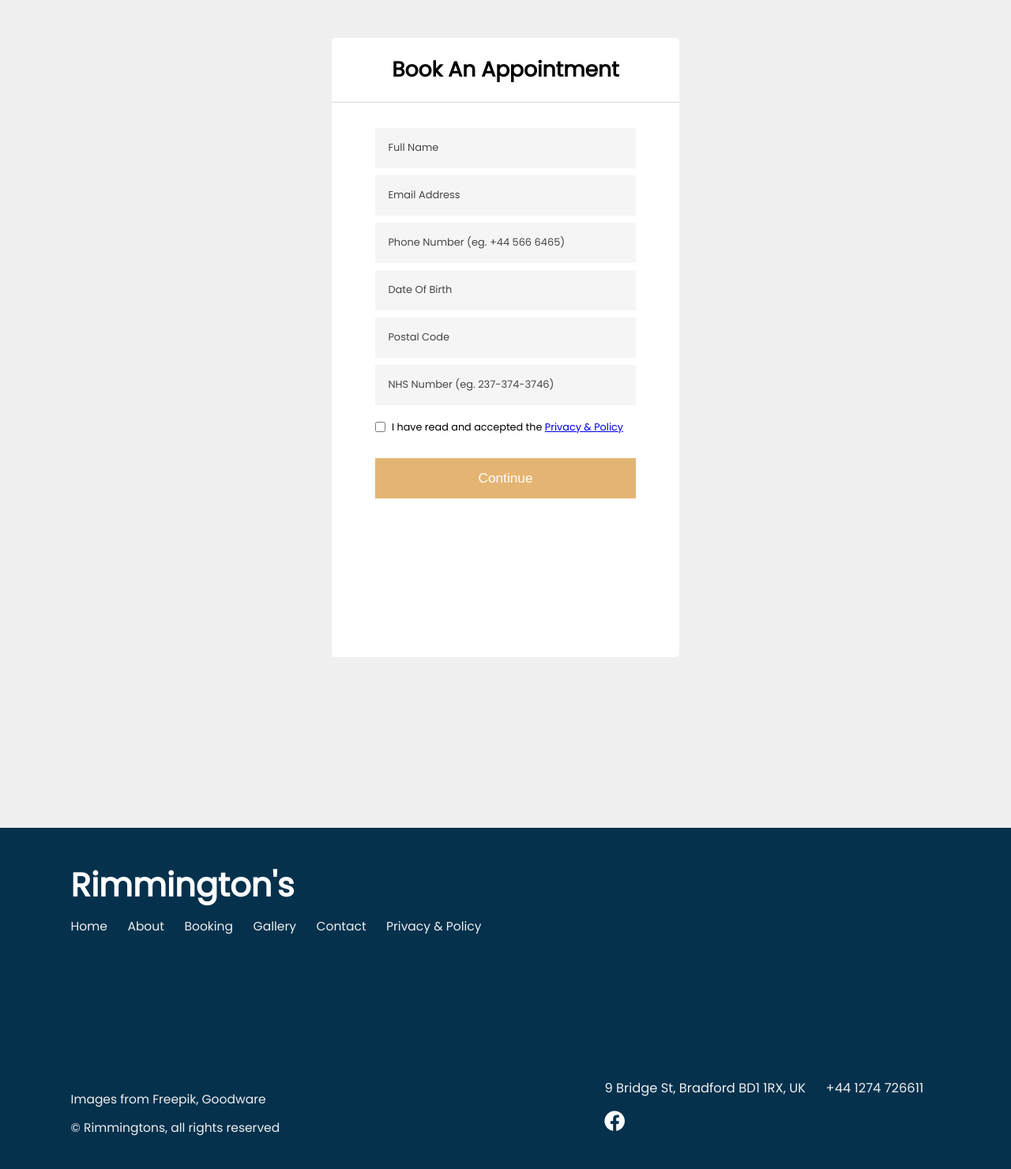
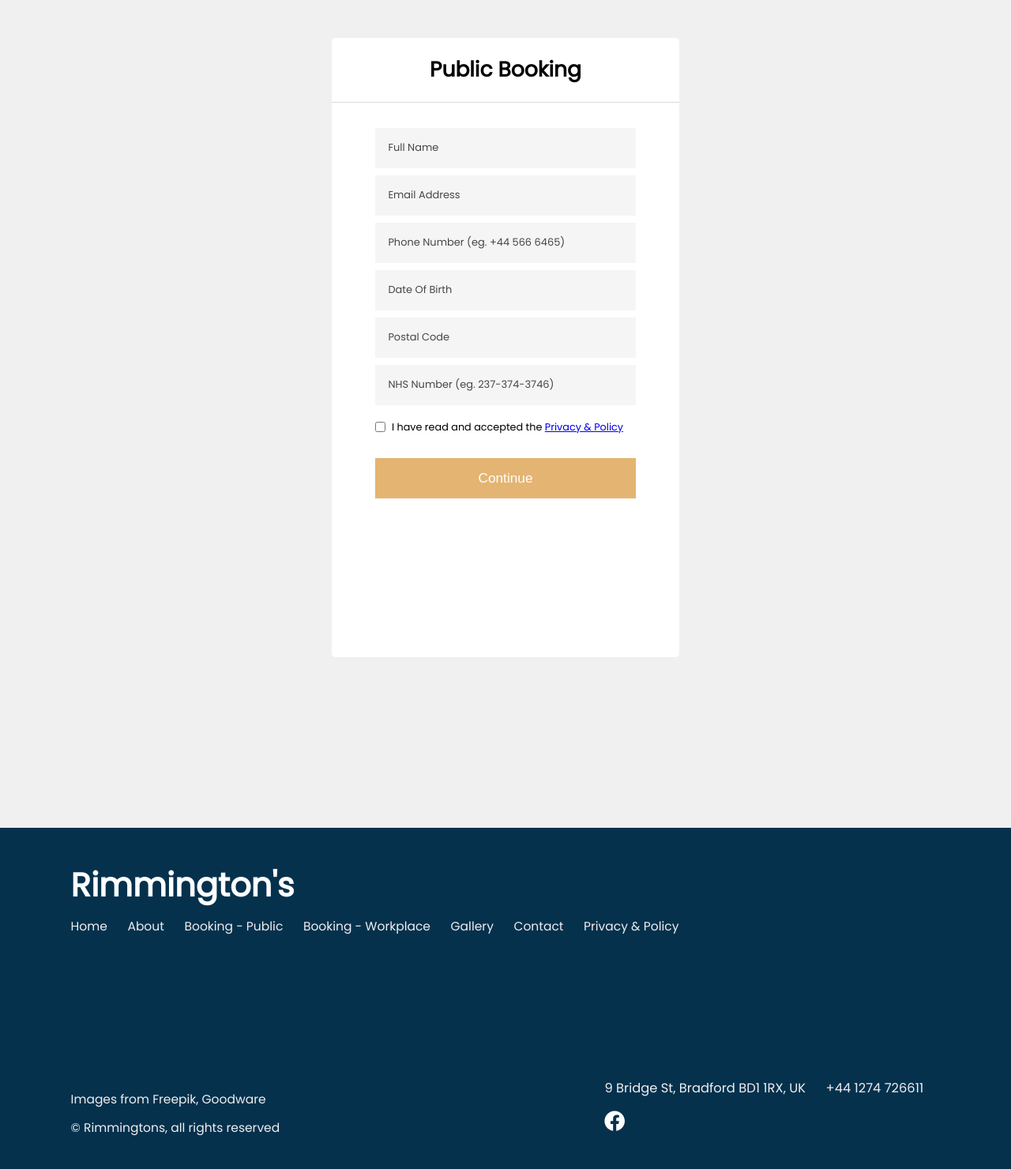
Before and after one commit to tommyyh/Pharmacy-live, a Django app: template templates/booking/booking.html in a window 1280 px wide. Shown: the part 96-1576 px from the top of the page at 79% size. Run offline with Django 3.2, Linux system fonts and the light colour scheme; the template is opened without the code that fills it, so the values that code supplies are empty.

Commit message:
Added booking for workplace and for public

```diff
--- a/booking/admin.py
+++ b/booking/admin.py
@@ -1,5 +1,6 @@
 from django.contrib import admin
-from .models import User
+from .models import Public, Workplace
 
 # Register your models here.
-admin.site.register(User)
+admin.site.register(Public)
+admin.site.register(Workplace)
--- a/booking/middlewares.py
+++ b/booking/middlewares.py
@@ -14,8 +14,11 @@ class Verify():
     name = request.session['name']
     email = request.session['email']
     phone = request.session['phone']
+    birth = request.session['birth']
+    postal = request.session['postal']
+    nhs = request.session['nhs']
 
-    if not name or not email or not phone:
+    if not name or not email or not phone or not birth or not postal or not nhs:
       return redirect('booking-page')
     else:
       return
--- a/booking/urls.py
+++ b/booking/urls.py
@@ -3,7 +3,8 @@ from django.urls import path
 from . import views
 
 urlpatterns = [
-    path('', views.booking, name='booking-page'),
+    path('public/', views.booking, name='booking-page'),
+    path('workplace/', views.booking, name='booking-page-workplace'),
     path('date/', views.date, name='booking-date'),
     path('new-date/', views.new_date, name='new-date'),
     path('new-user/', views.new_user, name='new-user'),
--- a/home/views.py
+++ b/home/views.py
@@ -3,7 +3,7 @@ from django.shortcuts import render
 from rest_framework.decorators import api_view
 from rest_framework.response import Response
 from django.contrib.auth.decorators import login_required
-from booking.models import User
+from booking.models import Public
 from django_xhtml2pdf.utils import generate_pdf
 
 def home(request):
@@ -26,7 +26,7 @@ def remove_message(request):
 @login_required
 def today(request):
   res = HttpResponse(content_type='application/pdf')
-  users = User.objects.all()
+  users = Public.objects.all()
   pdf = generate_pdf('home/today.html', file_object=res, context={ 'users': users })
 
   return pdf
--- a/static/css/about/about.css
+++ b/static/css/about/about.css
@@ -9,6 +9,7 @@
   height: 100vh;
   background: url('../../images/about-img.png');
   padding: 4vh 10% 0 7%;
+  background-size: cover;
 }
 
 .about h1 {
--- a/static/css/booking/form.css
+++ b/static/css/booking/form.css
@@ -204,7 +204,7 @@
 
 @media all and (min-width: 768px) and (max-width: 1024.1px) {
   .booking__cont {
-    height: 88.5vh;
+    height: 105vh;
   }
 
   .booking__title {
--- a/static/js/booking.js
+++ b/static/js/booking.js
@@ -7,6 +7,18 @@ const getElement = (tag) => {
 
   return element;
 };
+
+const title = document.querySelector('.booking__title').querySelector('h1');
+const path = window.location.pathname;
+
+// Chnage headlines whether its for public or workplace
+if (path === '/booking/public/') {
+  document.title = "Rimmington's • Public Booking";
+  title.innerHTML = 'Public Booking';
+} else if (path === '/booking/workplace/') {
+  title.innerHTML = 'Workplace Booking';
+  document.title = "Rimmington's • Workplace Booking";
+}
 
 const nameInput = getElement('#booking__name');
 const emailInput = getElement('#booking__email');
@@ -271,6 +283,7 @@ const focusOutDate = (e) => {
       birth: birthInput.value,
       postal: postalInput.value,
       nhs: nhsInput.value,
+      location: path === '/booking/public/' ? 'public' : 'workplace',
     });
 
     if (res.data.status === 200) {
--- a/templates/all/footer.html
+++ b/templates/all/footer.html
@@ -3,7 +3,10 @@
   <ul>
     <li><a href="{% url 'home-home' %}">Home</a></li>
     <li><a href="{% url 'about-about' %}">About</a></li>
-    <li><a href="{% url 'booking-page' %}">Booking</a></li>
+    <li><a href="{% url 'booking-page' %}">Booking - Public</a></li>
+    <li>
+      <a href="{% url 'booking-page-workplace' %}">Booking - Workplace</a>
+    </li>
     <li><a href="{% url 'home-gallery' %}">Gallery</a></li>
     <li><a href="{% url 'contact' %}">Contact</a></li>
     <li><a href="{% url 'privacy-policy' %}">Privacy & Policy</a></li>
--- a/templates/all/nav.html
+++ b/templates/all/nav.html
@@ -13,7 +13,7 @@
 
       <div class="dropdown">
         <a href="{% url 'booking-page' %}">Public</a>
-        <a href="{% url 'booking-page' %}">Workplace</a>
+        <a href="{% url 'booking-page-workplace' %}">Workplace</a>
       </div>
     </span>
     <li class="nav__link"><a href="{% url 'home-gallery' %}">Gallery</a></li>
@@ -30,7 +30,9 @@
         <li><a href="{% url 'home-home' %}">Home</a></li>
         <li><a href="{% url 'about-about' %}">About</a></li>
         <li><a href="{% url 'booking-page' %}">Booking - Public</a></li>
-        <li><a href="{% url 'booking-page' %}">Booking - Workplace</a></li>
+        <li>
+          <a href="{% url 'booking-page-workplace' %}">Booking - Workplace</a>
+        </li>
         <li><a href="{% url 'home-gallery' %}">Gallery</a></li>
         <li><a href="{% url 'contact' %}">Contact</a></li>
       </ul>
--- a/templates/booking/form.html
+++ b/templates/booking/form.html
@@ -1,6 +1,6 @@
 <div class="booking__cont">
   <div class="booking__title">
-    <h1>Book An Appointment</h1>
+    <h1>Public Booking</h1>
   </div>
 
   <div class="booking__form">
```
Also changed, not shown: booking/models.py (+15 -1 lines), booking/views.py (+20 -10 lines), booking/migrations/0007_auto_20210831_1418.py (added).
